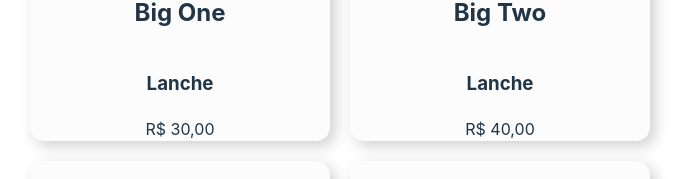
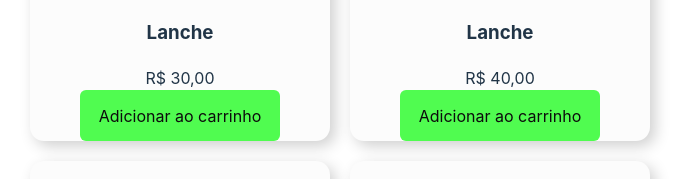
Before and after one commit to kaelsilva/store-test, a React (Vite) app in the folder frontend/: page / in a window 1280 px wide. Shown: the part 476-655 px from the top of the page, without its empty margins (300-991 px from the left). Built offline with nearby package versions, Linux system fonts and the light colour scheme.

Commit message:
feat: add item to cart

```diff
--- a/frontend/src/components/CardProduct/index.tsx
+++ b/frontend/src/components/CardProduct/index.tsx
@@ -1,19 +1,22 @@
 import React from "react";
 import { IProduct } from "../../common/types";
-import { Container, Image } from "./styles";
+import { Button, Container, Image } from "./styles";
 
 const CardProduct: React.FC<IProduct> = ({
+  id,
   title,
   value,
   category,
   imageUrl,
+  addItemToCart,
 }) => (
   <Container>
     <Image imageUrl={imageUrl} />
     <h2>{title}</h2>
     <h3>{category}</h3>
     <span>
-      R$ {value
+      R${" "}
+      {value
         .toLocaleString("pt-BR", {
           style: "currency",
           currency: "BRL",
@@ -21,6 +24,9 @@ const CardProduct: React.FC<IProduct> = ({
         })
         .replace(/[^0123456789.,]/g, "")}
     </span>
+    <Button onClick={() => addItemToCart({ itemId: id, itemValue: value })}>
+      Adicionar ao carrinho
+    </Button>
   </Container>
 );
 
--- a/frontend/src/components/CardProduct/styles.ts
+++ b/frontend/src/components/CardProduct/styles.ts
@@ -27,3 +27,27 @@ export const Image = styled.div<{ imageUrl: string }>`
 
   border-radius: 14px;
 `;
+
+export const Button = styled.div`
+  display: flex;
+  justify-content: center;
+  align-items: center;
+  width: 180px;
+  height: 50px;
+
+  padding: 10px;
+
+  background-color: #50fc50;
+  color: #0c0c0c;
+
+  border-radius: 6px;
+
+  pointer-events: auto;
+  user-select: none;
+
+  cursor: pointer;
+
+  :hover {
+    background-color: #40ec40;
+  }
+`;
--- a/frontend/src/pages/Home/index.tsx
+++ b/frontend/src/pages/Home/index.tsx
@@ -1,5 +1,5 @@
 import React, { useEffect, useState } from "react";
-import { IProduct } from "../../common/types";
+import { IProduct, Cart, CartItem } from "../../common/types";
 import CardProduct from "../../components/CardProduct";
 import { getProducts } from "../../services/products";
 import { Container, ProductsContainer, Select } from "./styles";
@@ -10,6 +10,7 @@ const Home: React.FC = () => {
   const [selectedCategory, setSelectedCategory] = useState<string>("");
   const [selectedOrderBy, setSelectedOrderBy] = useState<string>("");
   const [filteredProducts, setFilteredProducts] = useState<IProduct[]>([]);
+  const [cart, setCart] = useState<Cart>({ items: [], totalValue: 0 });
 
   const orderByOptions = [
     "Nenhum",
@@ -28,6 +29,23 @@ const Home: React.FC = () => {
     event: React.ChangeEvent<HTMLSelectElement>
   ): void {
     setSelectedOrderBy(event.target.value);
+  }
+
+  function addItemToCart({ itemId, itemValue }: CartItem): void {
+    const newCartItems = [...cart.items, { itemId, itemValue }].filter(
+      (obj: CartItem, index: number, self: CartItem[]) =>
+        index === self.findIndex((t) => t.itemId === obj.itemId)
+    );
+
+    const newTotalValue = newCartItems.reduce(
+      (total, currentItem) => total + currentItem.itemValue,
+      0
+    );
+
+    setCart({
+      totalValue: newTotalValue,
+      items: newCartItems,
+    });
   }
 
   useEffect(() => {
@@ -110,10 +128,12 @@ const Home: React.FC = () => {
         {filteredProducts.map((product) => (
           <CardProduct
             key={product.id}
+            id={product.id}
             title={product.title}
             value={product.value}
             category={product.category}
             imageUrl={product.imageUrl}
+            addItemToCart={addItemToCart}
           />
         ))}
       </ProductsContainer>
```
